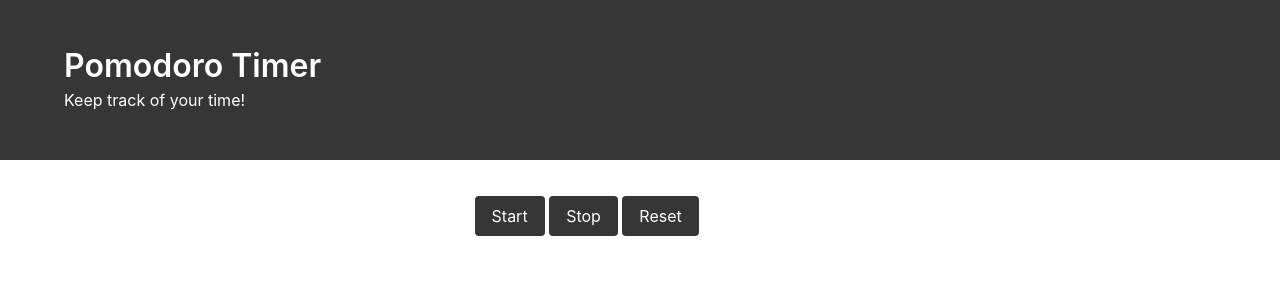
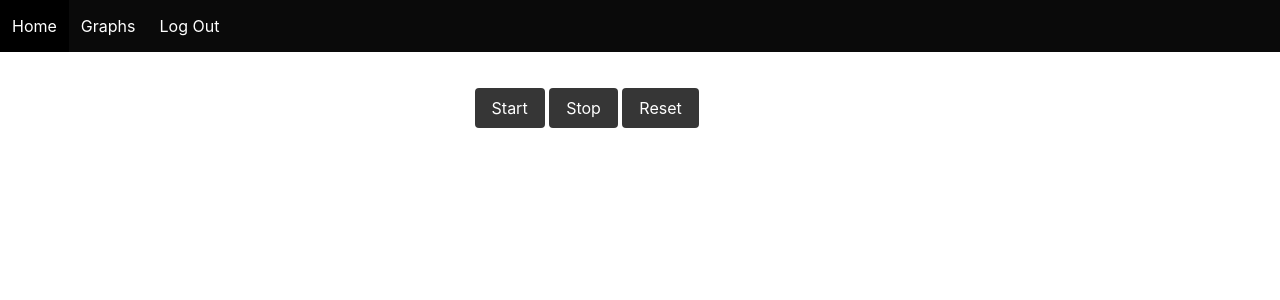
Before and after one commit to sirrah23/Pomodoro-App, a Flask app: page / in a window 1280 px wide. Shown: the top 300 px of the page. Run offline with Flask 2, Linux system fonts and the light colour scheme; a user stored in the database is signed in; some libraries are stand-ins or nearby versions.

Commit message:
Added a navbar to the Pomodoro page

```diff
--- a/app/templates/index.html
+++ b/app/templates/index.html
@@ -5,18 +5,13 @@
     <link rel="stylesheet" href="https://cdnjs.cloudflare.com/ajax/libs/bulma/0.5.3/css/bulma.min.css">
   </head>
   <body>
-    <section class="hero is-dark">
-      <div class="hero-body">
-        <div class="container">
-          <h1 class="title">
-            Pomodoro Timer
-          </h1>
-          <h2 class="subtitle">
-          </h2>
-            Keep track of your time!
-        </div>
+    <nav class="navbar is-black">
+      <div class="navbar-start">
+        <a class=navbar-item href="#">Home</a>
+        <a class=navbar-item href="#">Graphs</a>
+        <a class=navbar-item href="#">Log Out</a>
       </div>
-    </section>
+    </nav>
     <div class="clock column is-half is-offset-one-quarter has-text-centered">
       <div class="your-clock"></div>
     </div>
```
